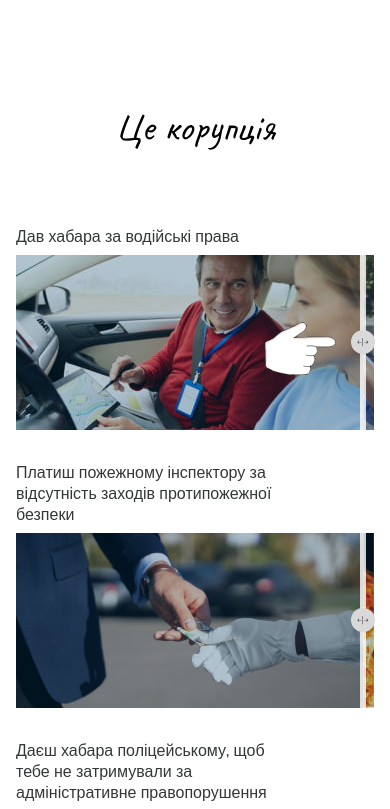
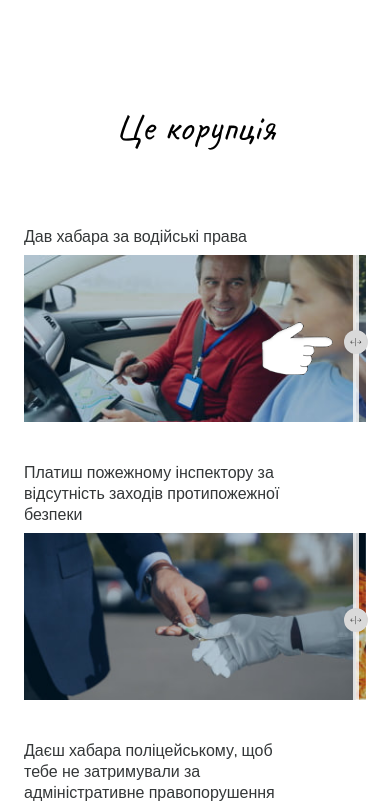
Before and after one commit to baza-trainee/antiCorruption, a React (Vite) app: page / in a window 390 px wide. Shown: the part 863-1672 px from the top of the page. Built offline with nearby package versions, Linux system fonts and the light colour scheme.

Commit message:
padding increasing on the small screens

```diff
--- a/src/components/CorruptionContainer/corruptionContainer.scss
+++ b/src/components/CorruptionContainer/corruptionContainer.scss
@@ -30,7 +30,11 @@
       flex-direction: column;
       justify-content: center;
       margin: 0 auto;
+      padding: 0 $md;
+
+      @media screen and (min-width: 410px){
         padding: 0 $s;
+      }
 
       @media screen and (min-width: $tablet-width) {
       padding: 0 $lg;
@@ -40,6 +44,7 @@
       max-width: $desktop-width;
       padding: 0 150px;
       }
+
       @media screen and (min-width:1920px){
       max-width: $max-width-desktop;
       }
```
Lines whose indentation alone changed are shown as unchanged.
